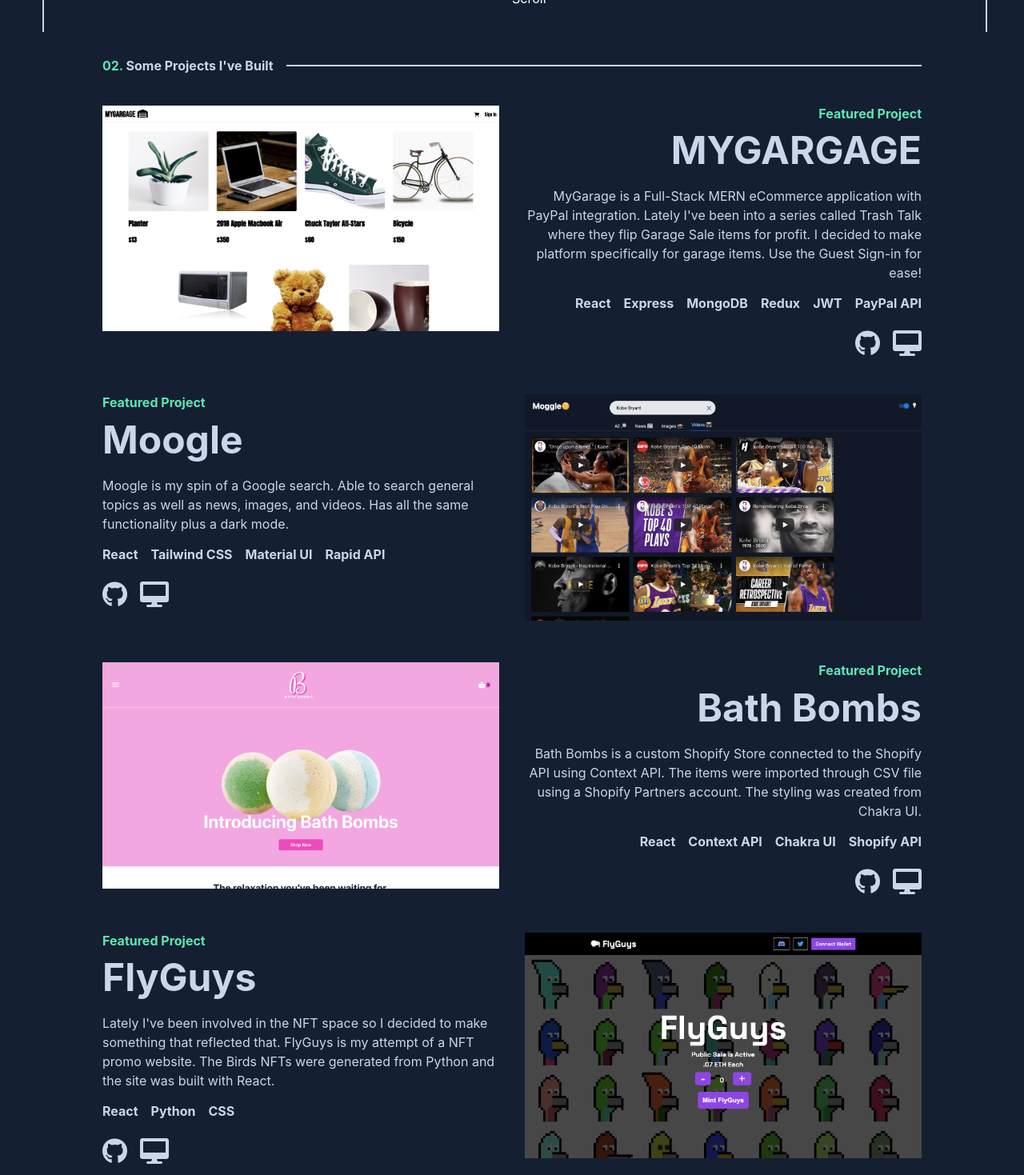
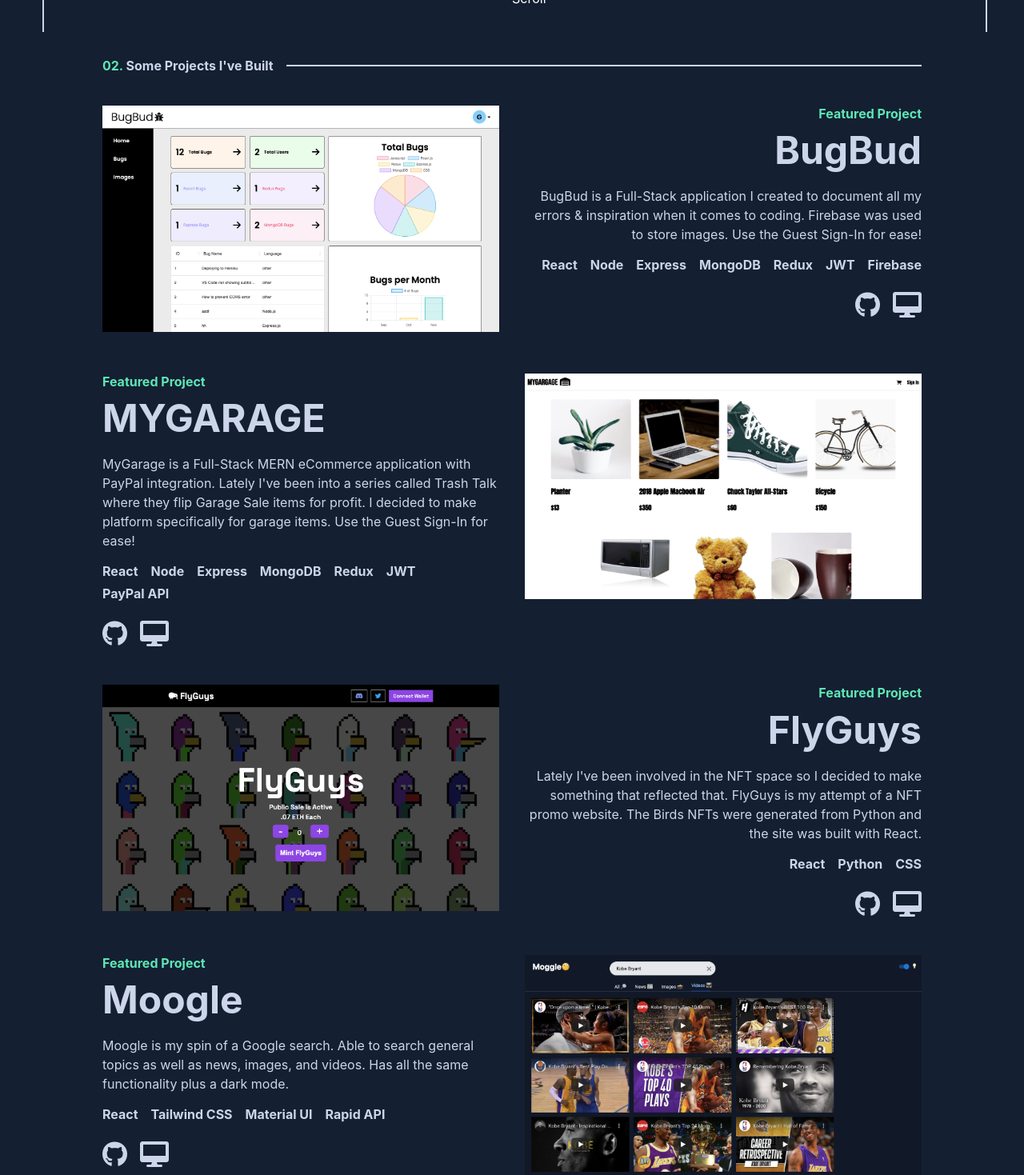
Before and after one commit to tuttongchan/final-portfolio, a React (Create React App) app in the folder client/: page / in a window 1280 px wide. Shown: the part 760-2229 px from the top of the page at 80% size. Built offline with nearby package versions, Linux system fonts and the light colour scheme.

Commit message:
added BugBud

```diff
--- a/client/src/components/projects/Projects.js
+++ b/client/src/components/projects/Projects.js
@@ -4,6 +4,7 @@
 import Project2 from '../../images/project-2.png';
 import Project4 from '../../images/project-4.png';
 import Moogle from '../../images/moogle.png';
+import BugBud from '../../images/bugbud.png';
 
 const Projects = () => {
   return (
@@ -17,37 +18,37 @@
 
       <div className="projects-grid-1">
         <div className="projects-picture-1">
-          <img src={Project1} alt="Project 1" />
+          <img src={BugBud} alt="Project 1" />
         </div>
         <div className="projects-desc">
           <h6 className="project-title-1">Featured Project</h6>
-          <h2 className="project-title-2">MYGARGAGE</h2>
+          <h2 className="project-title-2">BugBud</h2>
           <p className="project-paragraph-1">
-            MyGarage is a Full-Stack MERN eCommerce application with PayPal
-            integration. Lately I've been into a series called Trash Talk where
-            they flip Garage Sale items for profit. I decided to make platform
-            specifically for garage items. Use the Guest Sign-in for ease!
+            BugBud is a Full-Stack application I created to document all my
+            errors & inspiration when it comes to coding. Firebase was used to
+            store images. Use the Guest Sign-In for ease!
           </p>
           <div className="projects-list-1">
             <ul>
               <li>React</li>
+              <li>Node</li>
               <li>Express</li>
               <li>MongoDB</li>
               <li>Redux</li>
               <li>JWT</li>
-              <li>PayPal API</li>
+              <li>Firebase</li>
             </ul>
           </div>
           <div className="project-icons-container">
             <a
-              href="https://github.com/tuttongchan/myShop"
+              href="https://github.com/tuttongchan/BugBud"
               rel="noreferrer"
               target="_blank"
             >
               <i className="fab fa-github"></i>
             </a>
             <a
-              href="https://my-top-shop.herokuapp.com/"
+              href="https://tutbugbud.herokuapp.com/login"
               rel="noreferrer"
               target="_blank"
             >
@@ -56,7 +57,92 @@
           </div>
         </div>
         <div className="projects-picture-query">
-          <img src={Project1} alt="Project 1" />
+          <img src={BugBud} alt="Project 1" />
+        </div>
+      </div>
+
+      <div className="projects-grid-2">
+        <div className="projects-desc">
+          <h6 className="project-title-3">Featured Project</h6>
+          <h2 className="project-title-4">MYGARAGE</h2>
+          <p className="project-paragraph-2">
+            MyGarage is a Full-Stack MERN eCommerce application with PayPal
+            integration. Lately I've been into a series called Trash Talk where
+            they flip Garage Sale items for profit. I decided to make platform
+            specifically for garage items. Use the Guest Sign-In for ease!
+          </p>
+          <div className="projects-list-2">
+            <ul>
+              <li>React</li>
+              <li>Node</li>
+              <li>Express</li>
+              <li>MongoDB</li>
+              <li>Redux</li>
+              <li>JWT</li>
+              <li>PayPal API</li>
+            </ul>
+          </div>
+          <div>
+            <a
+              href="https://github.com/tuttongchan/myShop"
+              rel="noreferrer"
+              target="_blank"
+            >
+              <i className="fab fa-github mr-1"></i>
+            </a>
+            <a
+              href="https://my-top-shop.herokuapp.com/"
+              rel="noreferrer"
+              target="_blank"
+            >
+              <i className="fas fa-desktop"></i>
+            </a>
+          </div>
+        </div>
+        <div className="projects-picture-2">
+          <img src={Project1} alt="Project 2" />
+        </div>
+      </div>
+
+      <div className="projects-grid-1">
+        <div className="projects-picture-1">
+          <img src={Project2} alt="Project 1" />
+        </div>
+        <div className="projects-desc">
+          <h6 className="project-title-1">Featured Project</h6>
+          <h2 className="project-title-2">FlyGuys</h2>
+          <p className="project-paragraph-1">
+            Lately I've been involved in the NFT space so I decided to make
+            something that reflected that. FlyGuys is my attempt of a NFT promo
+            website. The Birds NFTs were generated from Python and the site was
+            built with React.
+          </p>
+          <div className="projects-list-1">
+            <ul>
+              <li>React</li>
+              <li>Python</li>
+              <li>CSS</li>
+            </ul>
+          </div>
+          <div className="project-icons-container">
+            <a
+              href="https://github.com/tuttongchan/flyGuys"
+              rel="noreferrer"
+              target="_blank"
+            >
+              <i className="fab fa-github"></i>
+            </a>
+            <a
+              href="https://flyguys.netlify.app/"
+              rel="noreferrer"
+              target="_blank"
+            >
+              <i className="fas fa-desktop ml-1"></i>
+            </a>
+          </div>
+        </div>
+        <div className="projects-picture-query">
+          <img src={Project2} alt="Project 1" />
         </div>
       </div>
 
@@ -65,7 +151,9 @@
           <h6 className="project-title-3">Featured Project</h6>
           <h2 className="project-title-4">Moogle</h2>
           <p className="project-paragraph-2">
-            Moogle is my spin of a Google search. Able to search general topics as well as news, images, and videos. Has all the same functionality plus a dark mode.
+            Moogle is my spin of a Google search. Able to search general topics
+            as well as news, images, and videos. Has all the same functionality
+            plus a dark mode.
           </p>
           <div className="projects-list-2">
             <ul>
@@ -138,45 +226,6 @@
           <img src={Project4} alt="Project 1" />
         </div>
       </div>
-
-      <div className="projects-grid-2">
-        <div className="projects-desc">
-          <h6 className="project-title-3">Featured Project</h6>
-          <h2 className="project-title-4">FlyGuys</h2>
-          <p className="project-paragraph-2">
-            Lately I've been involved in the NFT space so I decided to make
-            something that reflected that. FlyGuys is my attempt of a NFT promo
-            website. The Birds NFTs were generated from Python and the site was
-            built with React.
-          </p>
-          <div className="projects-list-2">
-            <ul>
-              <li>React</li>
-              <li>Python</li>
-              <li>CSS</li>
-            </ul>
-          </div>
-          <div>
-            <a
-              href="https://github.com/tuttongchan/flyGuys"
-              rel="noreferrer"
-              target="_blank"
-            >
-              <i className="fab fa-github mr-1"></i>
-            </a>
-            <a
-              href="https://flyguys.netlify.app/"
-              rel="noreferrer"
-              target="_blank"
-            >
-              <i className="fas fa-desktop"></i>
-            </a>
-          </div>
-        </div>
-        <div className="projects-picture-2">
-          <img src={Project2} alt="Project 2" />
-        </div>
-      </div>
     </div>
   );
 };
```
Also changed, not shown: client/src/images/bugbud.png (added).
